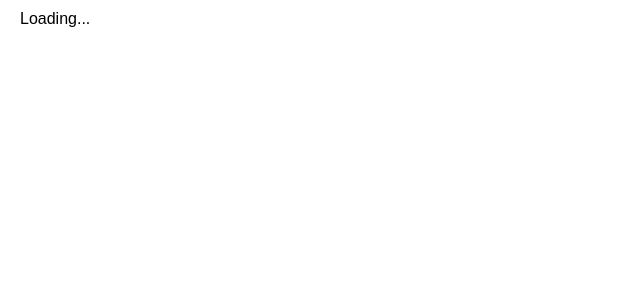
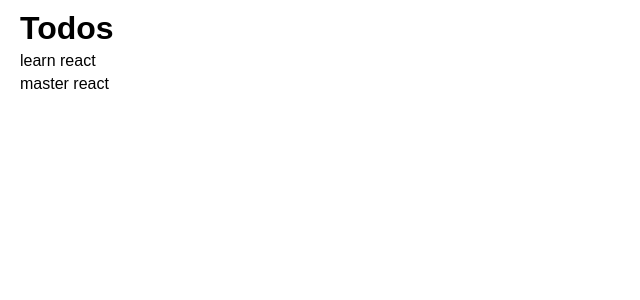
Before and after one commit to Melzmr/react-todo-app, a React (Create React App) app: page / in a window 1280 px wide. Shown: the top 300 px of the page, without its empty margins (0-640 px from the left). Built offline with nearby package versions, Linux system fonts and the light colour scheme.

Commit message:
Render todos from mock db

```diff
--- a/src/App.js
+++ b/src/App.js
@@ -1,15 +1,40 @@
 import React, { Component } from "react";
+import db from "./mockDB";
+
+const toArray = obj => Object.keys(obj).map(key => ({ ...obj[key], id: key }));
+const sortByTs = todos => toArray(todos).sort((a, b) => b.ts - a.ts);
 
 class App extends Component {
   state = {
+    todos: {},
+    todoList: [],
     loaded: false
   };
 
+  actions = {
+    syncTodos: () => {
+      db.syncTodos(todos => {
+        this.setState({
+          todos,
+          loaded: true,
+          todoList: sortByTs(todos)
+        });
+      });
+    }
+  };
+
+  componentDidMount() {
+    this.actions.syncTodos();
+  }
+
   render() {
-    if(!this.state.loaded) return <div>Loading...</div>;
+    const { loaded, todoList } = this.state;
+
+    if (!loaded) return <div>Loading...</div>;
     return (
       <div>
         <h1>Todos</h1>
+        {todoList.map(todo => <div key={todo.id}>{todo.title}</div>)}
       </div>
     );
   }
```
